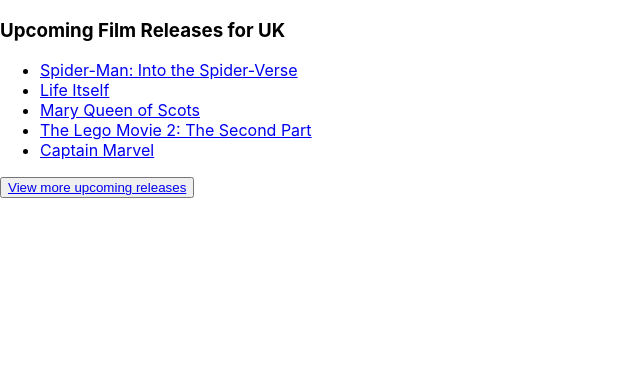
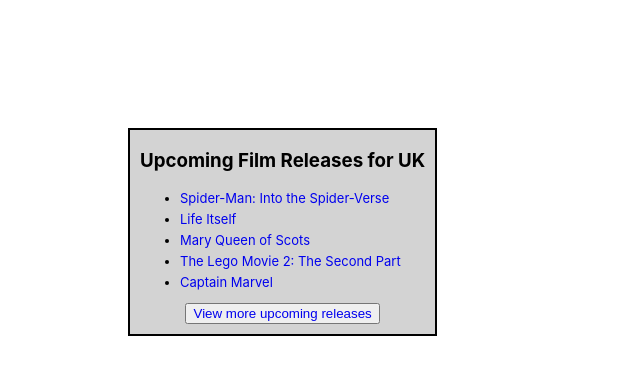
Before and after one commit to callumw118/react-imdb-component, a React (Create React App) app: page / in a window 1280 px wide. Shown: the top 374 px of the page, without its empty margins (0-640 px from the left). Built offline with nearby package versions, Linux system fonts and the light colour scheme.

Commit message:
adds some css

```diff
--- a/src/App.css
+++ b/src/App.css
@@ -1,38 +1,24 @@
-.App {
-  text-align: center;
+.container{
+  margin: 10%;
+  border: 2px solid black;
+  padding: 0 10px 10px;
+  display: inline-block;
+  background-color: lightgrey;
 }
 
-.App-logo {
-  height: 40vmin;
-  pointer-events: none;
+ul{
+  font-size: small;
 }
 
-@media (prefers-reduced-motion: no-preference) {
-  .App-logo {
-    animation: App-logo-spin infinite 20s linear;
-  }
+a{
+  text-decoration: none;
 }
 
-.App-header {
-  background-color: #282c34;
-  min-height: 100vh;
-  display: flex;
-  flex-direction: column;
-  align-items: center;
-  justify-content: center;
-  font-size: calc(10px + 2vmin);
-  color: white;
+li{
+  margin-bottom: 5px;
 }
 
-.App-link {
-  color: #61dafb;
+button {
+  margin: 0 auto;
+  display: block;
 }
-
-@keyframes App-logo-spin {
-  from {
-    transform: rotate(0deg);
-  }
-  to {
-    transform: rotate(360deg);
-  }
-}
--- a/src/containers/UpcomingFilmBox.js
+++ b/src/containers/UpcomingFilmBox.js
@@ -38,7 +38,7 @@
 
     render() {
         return (
-            <div>
+            <div className='container'>
                 <Country />
                 <FilmList films={this.state.films}/>
                 <MoreReleases />
```
